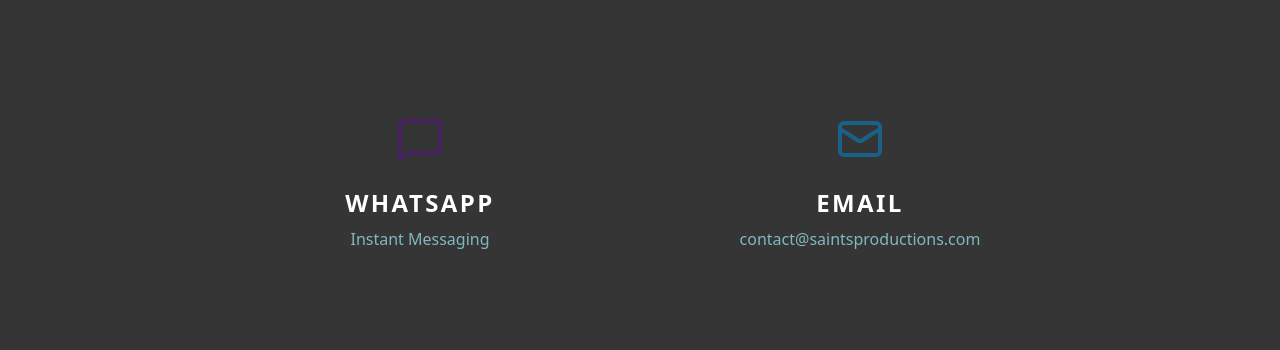
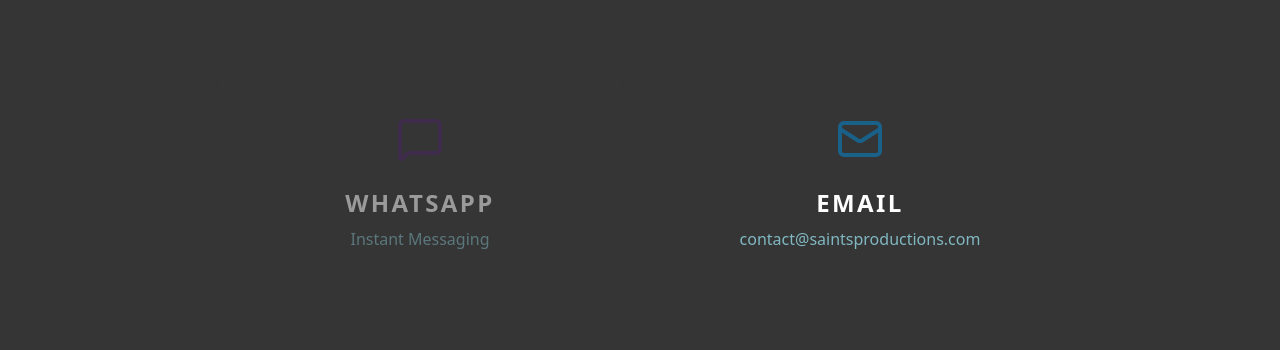
Before and after one commit to DanielAraqueStudios/Saint-James-Webpage, a Next.js app in the folder frontend/: page /contact in a window 1280 px wide. Shown: the part 295-645 px from the top of the page. Built offline with nearby package versions, Linux system fonts and the light colour scheme; no server answers; a web font is replaced by a local one.

Commit message:
fix: route Contact page WhatsApp CTA to Santi's real number

```diff
--- a/frontend/src/app/contact/page.tsx
+++ b/frontend/src/app/contact/page.tsx
@@ -1,9 +1,24 @@
 "use client";
 
+import { useEffect, useState } from "react";
 import { Footer } from "@/components/Footer";
+import { getProducers } from "@/lib/api";
 import { Mail, MessageSquare } from "lucide-react";
 
 export default function Contact() {
+  // Route the general contact WhatsApp to Santi (Head Producer), read live
+  // from admin so it stays in sync with whatever number is set there.
+  const [whatsappNumber, setWhatsappNumber] = useState("");
+
+  useEffect(() => {
+    getProducers()
+      .then((producers) => {
+        const santi = producers.find((p) => p.slug === "santi");
+        if (santi?.whatsapp_number) setWhatsappNumber(santi.whatsapp_number);
+      })
+      .catch(() => {});
+  }, []);
+
   return (
     <div className="min-h-screen bg-saint-matte-black pt-32 pb-16 flex flex-col justify-between">
       <div className="max-w-4xl mx-auto w-full px-6 flex-grow flex flex-col items-center justify-center text-center">
@@ -17,8 +32,9 @@ export default function Contact() {
 
         <div className="grid grid-cols-1 md:grid-cols-2 gap-8 w-full">
           {/* WhatsApp Action */}
+          {whatsappNumber ? (
             <a
-            href="https://wa.me/5491100000000" // Cambiar a número real de Saints Prod
+              href={`https://wa.me/${whatsappNumber}`}
               target="_blank"
               rel="noopener noreferrer"
               className="flex flex-col items-center justify-center p-12 border border-saint-charcoal rounded-3xl hover:bg-saint-charcoal hover:scale-105 transition-all duration-300 group"
@@ -27,6 +43,13 @@ export default function Contact() {
               <h2 className="text-2xl font-bold uppercase tracking-widest mb-2">WhatsApp</h2>
               <p className="text-saint-gray">Instant Messaging</p>
             </a>
+          ) : (
+            <div className="flex flex-col items-center justify-center p-12 border border-saint-charcoal rounded-3xl opacity-50">
+              <MessageSquare size={48} className="text-saint-purple mb-6" />
+              <h2 className="text-2xl font-bold uppercase tracking-widest mb-2">WhatsApp</h2>
+              <p className="text-saint-gray">Instant Messaging</p>
+            </div>
+          )}
 
           {/* Email Action */}
           <a
```
Lines whose indentation alone changed are shown as unchanged.
